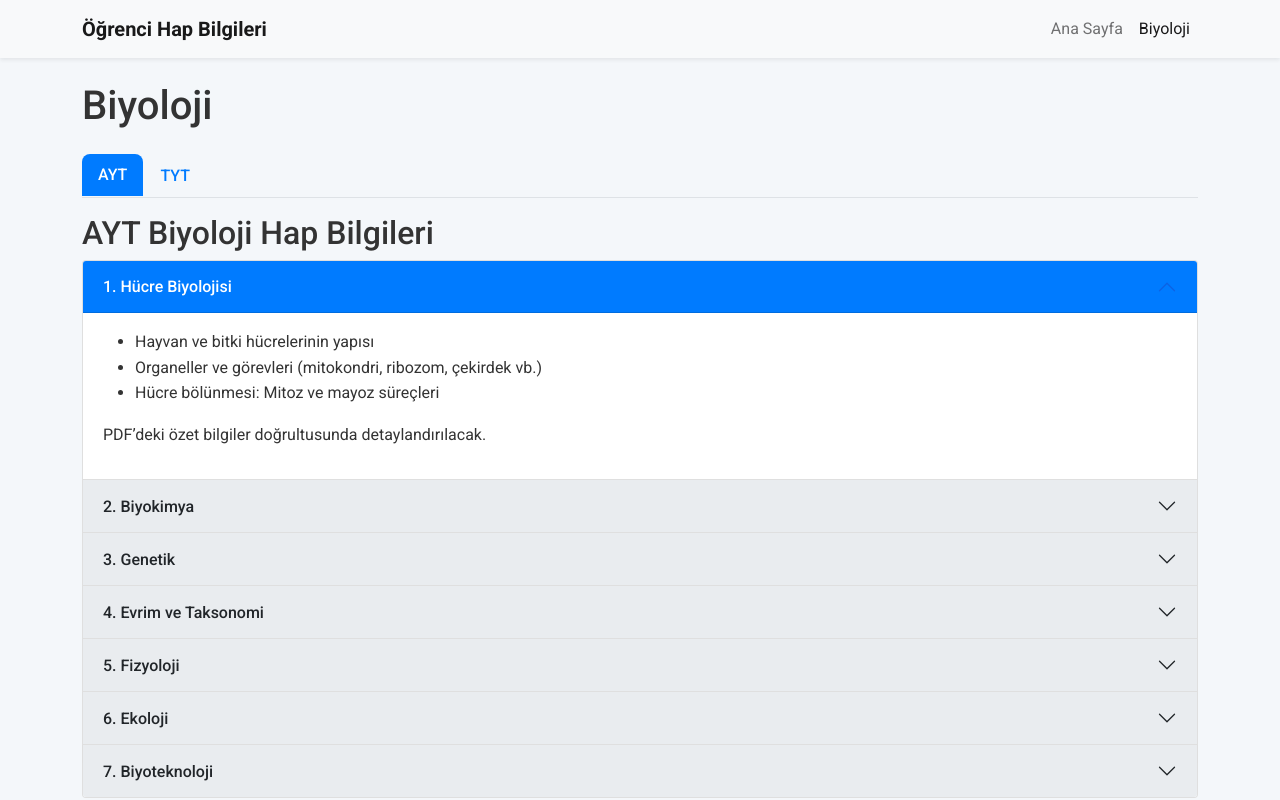
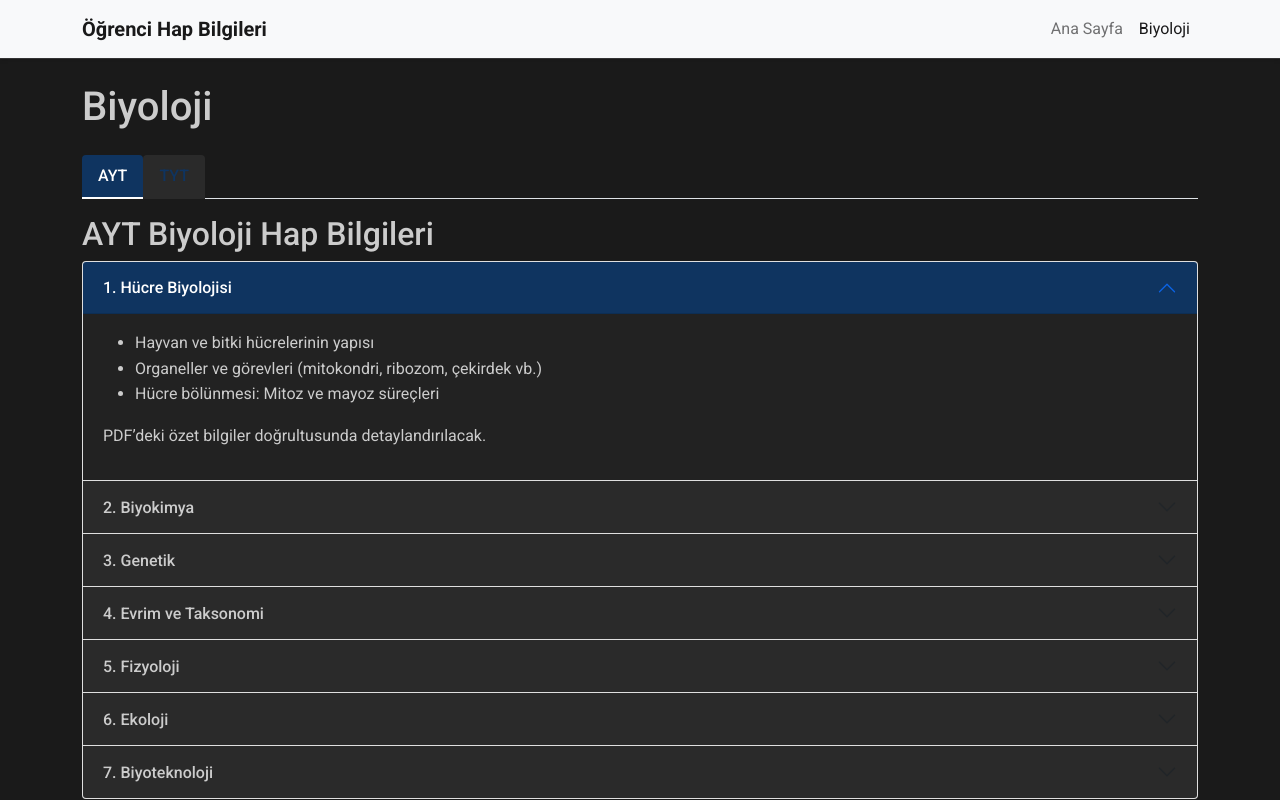
Before and after one commit to suataydi/yks, a PHP site: page /biyoloji.html in a window 1280 px wide. Run offline with PHP 8.4, Linux system fonts and the light colour scheme; some libraries are stand-ins or nearby versions.

Commit message:
Update styles.css

```diff
--- a/styles.css
+++ b/styles.css
@@ -1,30 +1,35 @@
 /* Genel Ayarlar */
 body {
   font-family: 'Roboto', sans-serif;
-  background-color: #f4f7fa;
-  color: #333;
+  background-color: #1a1a1a;
+  color: #ccc;
   line-height: 1.6;
   margin: 0;
   padding: 0;
 }
 
 /* Navbar */
+.navbar {
+  border-bottom: 1px solid #333;
+}
 .navbar-brand {
   font-weight: 700;
   font-size: 1.25rem;
 }
 
-/* Header / Hero Bölümü */
+/* Hero Bölümü */
 .hero {
-  background: linear-gradient(135deg, #007bff, #00aaff);
+  background: linear-gradient(135deg, #16213e, #0f3460);
   padding: 60px 0;
 }
 .hero h1 {
   font-size: 2.5rem;
   margin-bottom: 15px;
+  color: #fff;
 }
 .hero p {
   font-size: 1.125rem;
+  color: #ddd;
 }
 
 /* Ders Kartları */
@@ -32,7 +37,8 @@ body {
   border: none;
   border-radius: 1rem;
   transition: transform 0.2s ease-in-out;
-  background-color: #fff;
+  background-color: #2a2a2a;
+  color: #ccc;
 }
 .modern-card:hover {
   transform: translateY(-5px);
@@ -44,33 +50,40 @@ body {
 /* Modern Sekmeler */
 .modern-tabs .nav-link {
   font-weight: 500;
-  color: #007bff;
+  color: #0f3460;
+  background-color: #2a2a2a;
+  border: none;
+  border-bottom: 2px solid transparent;
 }
 .modern-tabs .nav-link.active {
-  background-color: #007bff;
+  background-color: #0f3460;
   color: #fff;
-  border: none;
-  border-radius: 0.5rem 0.5rem 0 0;
+  border-bottom: 2px solid #fff;
 }
 
 /* Accordion */
 .modern-accordion .accordion-button {
-  background-color: #e9ecef;
+  background-color: #2a2a2a;
+  color: #ccc;
   font-weight: 500;
 }
 .modern-accordion .accordion-button:not(.collapsed) {
   color: #fff;
-  background-color: #007bff;
+  background-color: #0f3460;
 }
 .modern-accordion .accordion-body {
-  background-color: #fff;
+  background-color: #222;
+  color: #ccc;
 }
 
 /* Footer */
 footer {
   font-size: 0.9rem;
-  background-color: #f8f9fa;
+  background-color: #111;
   padding: 15px 0;
+}
+footer p {
+  color: #777;
 }
 
 /* Mobil uyumluluk */
```
